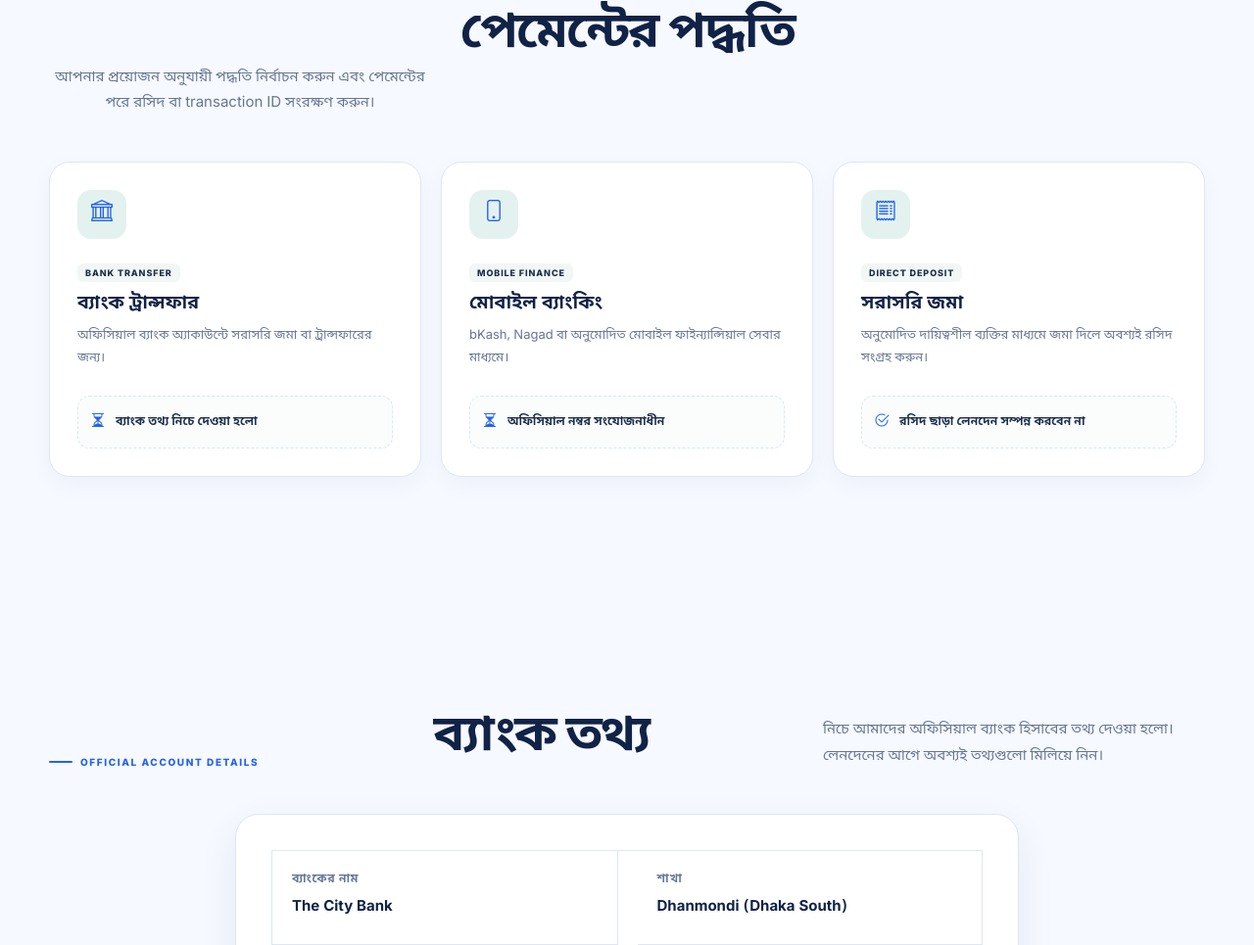
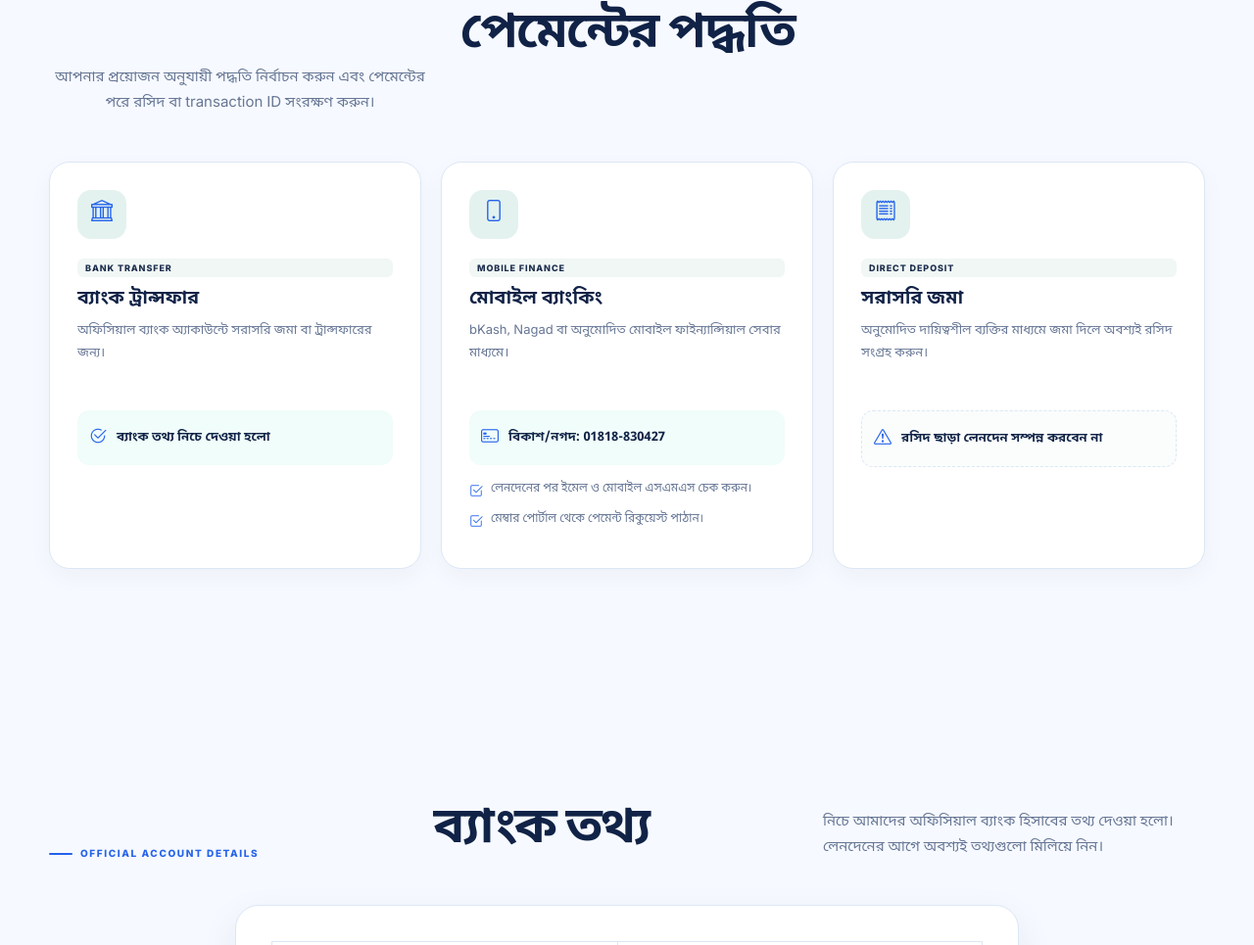
Before and after one commit to mimmdmahfuj/ano, a plain HTML site: page payment.html in a window 1280 px wide. Shown: the part 1105-2070 px from the top of the page at 98% size. Drawn offline with nearby package versions, Linux system fonts and the light colour scheme.

Commit message:
Update payment.html

```diff
--- a/payment.html
+++ b/payment.html
@@ -44,6 +44,8 @@
         background: #fff;
         box-shadow: 0 8px 24px rgba(6,56,51,.04);
         transition: transform .25s var(--ease-out), box-shadow .25s var(--ease-out);
+        display: flex;
+        flex-direction: column;
     }
     .payment-card:hover { transform: translateY(-7px); box-shadow: var(--shadow-soft); }
     .payment-card-icon {
@@ -76,11 +78,37 @@
         border: 1px dashed var(--border);
         border-radius: 12px;
         background: #fafdfc;
+        font-size: 13px;
+        font-weight: 700;
+        color: var(--ink);
+    }
+    .payment-placeholder.active {
+        border: 1px solid var(--teal-accent);
+        background: #f0fdfa;
+    }
+    .payment-placeholder i { color: var(--primary); font-size: 18px; }
+
+    /* Mobile Banking Instructions List */
+    .payment-instruction {
+        list-style: none;
+        padding: 0;
+        margin: 15px 0 0;
+    }
+    .payment-instruction li {
+        display: flex;
+        align-items: flex-start;
+        gap: 8px;
         font-size: 12px;
-        font-weight: 600;
-        color: var(--text);
+        color: var(--muted);
+        margin-bottom: 8px;
+        line-height: 1.5;
     }
-    .payment-placeholder i { color: var(--primary); font-size: 16px; }
+    .payment-instruction li i {
+        color: var(--primary);
+        font-size: 14px;
+        margin-top: 2px;
+        flex-shrink: 0;
+    }
 
     /* Bank Details Section */
     .payment-bank-section { background: var(--paper); }
@@ -207,27 +235,47 @@
           <p>আপনার প্রয়োজন অনুযায়ী পদ্ধতি নির্বাচন করুন এবং পেমেন্টের পরে রসিদ বা transaction ID সংরক্ষণ করুন।</p>
         </div>
         <div class="payment-method-grid">
+
+          <!-- ব্যাংক ট্রান্সফার কার্ড -->
           <article class="payment-card reveal">
             <div class="payment-card-icon"><i class="bi bi-bank"></i></div>
             <span class="payment-status">BANK TRANSFER</span>
             <h3>ব্যাংক ট্রান্সফার</h3>
             <p>অফিসিয়াল ব্যাংক অ্যাকাউন্টে সরাসরি জমা বা ট্রান্সফারের জন্য।</p>
-            <div class="payment-placeholder"><i class="bi bi-hourglass-split"></i><span>ব্যাংক তথ্য নিচে দেওয়া হলো</span></div>
+            <div class="payment-placeholder active">
+                <i class="bi bi-check2-circle"></i>
+                <span>ব্যাংক তথ্য নিচে দেওয়া হলো</span>
+            </div>
           </article>
+
+          <!-- মোবাইল ব্যাংকিং কার্ড (আপডেটেড) -->
           <article class="payment-card reveal delay-1">
             <div class="payment-card-icon"><i class="bi bi-phone"></i></div>
             <span class="payment-status">MOBILE FINANCE</span>
             <h3>মোবাইল ব্যাংকিং</h3>
             <p>bKash, Nagad বা অনুমোদিত মোবাইল ফাইন্যান্সিয়াল সেবার মাধ্যমে।</p>
-            <div class="payment-placeholder"><i class="bi bi-hourglass-split"></i><span>অফিসিয়াল নম্বর সংযোজনাধীন</span></div>
+            <div class="payment-placeholder active">
+                <i class="bi bi-credit-card-2-front"></i>
+                <span>বিকাশ/নগদ: 01818-830427</span>
+            </div>
+            <ul class="payment-instruction">
+              <li><i class="bi bi-check2-square"></i> লেনদেনের পর ইমেল ও মোবাইল এসএমএস চেক করুন।</li>
+              <li><i class="bi bi-check2-square"></i> মেম্বার পোর্টাল থেকে পেমেন্ট রিকুয়েস্ট পাঠান।</li>
+            </ul>
           </article>
+
+          <!-- সরাসরি জমা কার্ড -->
           <article class="payment-card reveal delay-2">
             <div class="payment-card-icon"><i class="bi bi-receipt"></i></div>
             <span class="payment-status">DIRECT DEPOSIT</span>
             <h3>সরাসরি জমা</h3>
             <p>অনুমোদিত দায়িত্বশীল ব্যক্তির মাধ্যমে জমা দিলে অবশ্যই রসিদ সংগ্রহ করুন।</p>
-            <div class="payment-placeholder"><i class="bi bi-check2-circle"></i><span>রসিদ ছাড়া লেনদেন সম্পন্ন করবেন না</span></div>
+            <div class="payment-placeholder">
+                <i class="bi bi-exclamation-triangle"></i>
+                <span>রসিদ ছাড়া লেনদেন সম্পন্ন করবেন না</span>
+            </div>
           </article>
+
         </div>
       </div>
     </section>
```
